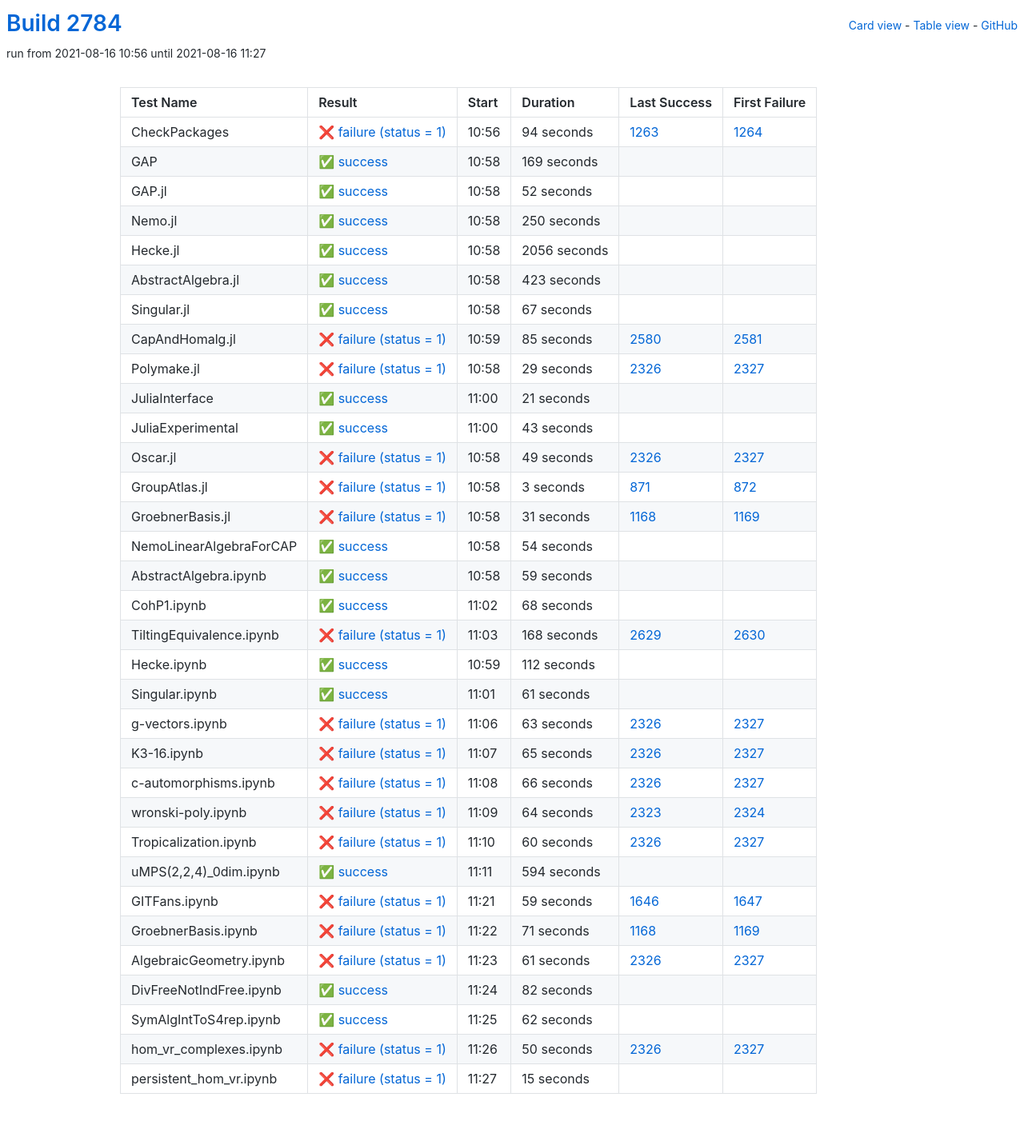
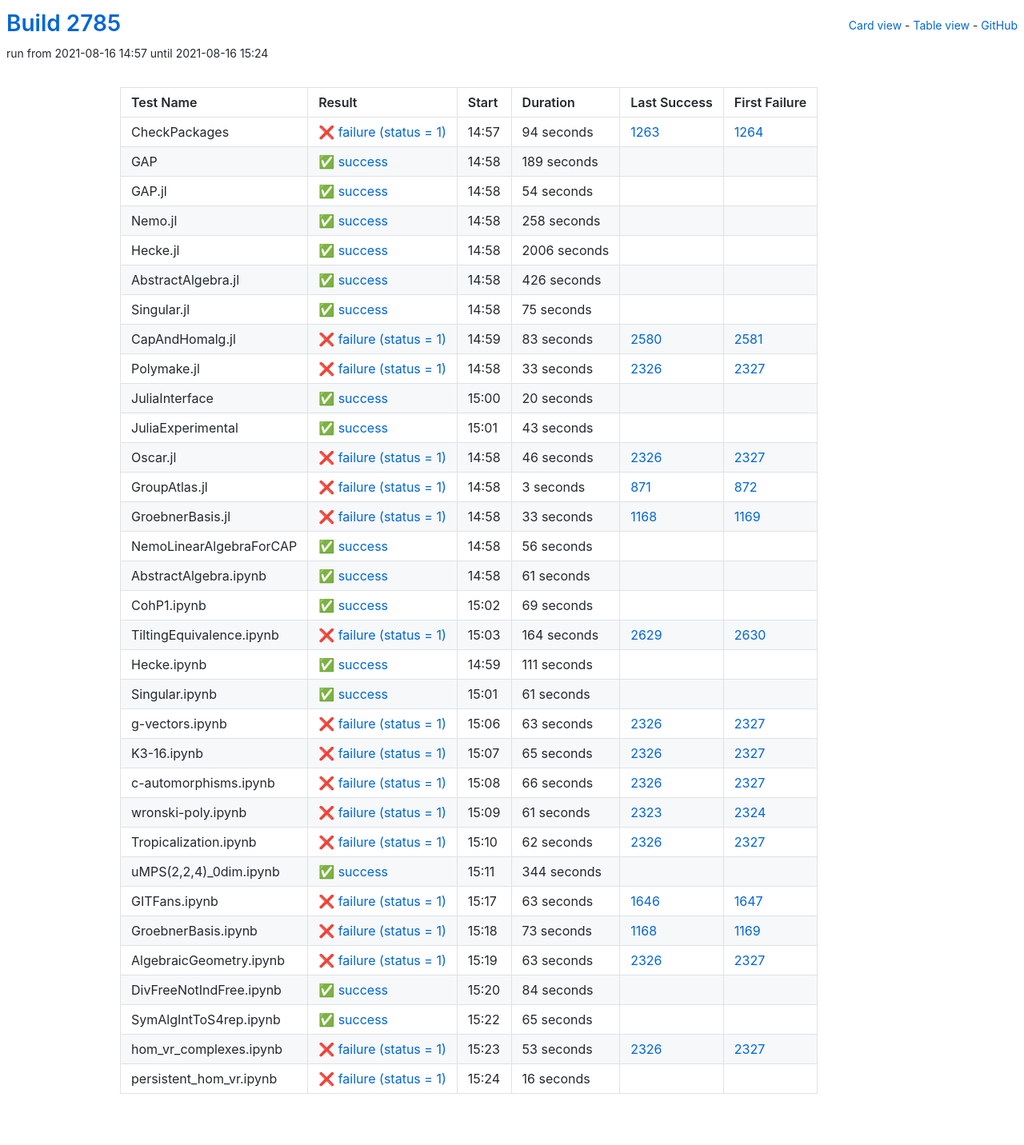
Before and after one commit to oscar-system/oscar-ci-status-stable, a Jekyll site: the page built from table.html, in a window 1280 px wide. Shown: the whole page at 80% size. Built offline with Jekyll 4.4.1, drawn with Linux system fonts in a browser that asks for light colours.

Commit message:
Build #2785

```diff
--- a/_data/ci.yml
+++ b/_data/ci.yml
@@ -1,6 +1,6 @@
 ---
-build: 2784
-build_url: https://oscarci.mathematik.uni-kl.de/job/oscar-stable/2784/
+build: 2785
+build_url: https://oscarci.mathematik.uni-kl.de/job/oscar-stable/2785/
 job: oscar-stable
 organization: oscar-system
 repo: oscar-ci-status-stable
@@ -8,8 +8,8 @@ repourl: https://github.com/oscar-system/oscar-ci-status-stable
 tests:
 - name: CheckPackages
   id: checkpackages
-  log: https://oscarci.mathematik.uni-kl.de/job/oscar-stable/2784/artifact/logs/build-2784/CheckPackages.log
-  start: 2021-08-16 10:56
+  log: https://oscarci.mathematik.uni-kl.de/job/oscar-stable/2785/artifact/logs/build-2785/CheckPackages.log
+  start: 2021-08-16 14:57
   success: false
   exitcode: 1
   status: failure
@@ -20,116 +20,116 @@ tests:
   first_failure_url: https://oscarci.mathematik.uni-kl.de/job/oscar-stable/1264/
 - name: GAP
   id: gap
-  log: https://oscarci.mathematik.uni-kl.de/job/oscar-stable/2784/artifact/logs/build-2784/GAP.log
-  start: 2021-08-16 10:58
+  log: https://oscarci.mathematik.uni-kl.de/job/oscar-stable/2785/artifact/logs/build-2785/GAP.log
+  start: 2021-08-16 14:58
   success: true
   exitcode: 0
   status: success
-  duration: 169
+  duration: 189
   last_success: false
   last_success_url:
   first_failure: false
   first_failure_url:
 - name: GAP.jl
   id: gap-jl
-  log: https://oscarci.mathematik.uni-kl.de/job/oscar-stable/2784/artifact/logs/build-2784/GAP.jl.log
-  start: 2021-08-16 10:58
+  log: https://oscarci.mathematik.uni-kl.de/job/oscar-stable/2785/artifact/logs/build-2785/GAP.jl.log
+  start: 2021-08-16 14:58
   success: true
   exitcode: 0
   status: success
-  duration: 52
+  duration: 54
   last_success: false
   last_success_url:
   first_failure: false
   first_failure_url:
 - name: Nemo.jl
   id: nemo-jl
-  log: https://oscarci.mathematik.uni-kl.de/job/oscar-stable/2784/artifact/logs/build-2784/Nemo.jl.log
-  start: 2021-08-16 10:58
+  log: https://oscarci.mathematik.uni-kl.de/job/oscar-stable/2785/artifact/logs/build-2785/Nemo.jl.log
+  start: 2021-08-16 14:58
   success: true
   exitcode: 0
   status: success
-  duration: 250
+  duration: 258
   last_success: false
   last_success_url:
   first_failure: false
   first_failure_url:
 - name: Hecke.jl
   id: hecke-jl
-  log: https://oscarci.mathematik.uni-kl.de/job/oscar-stable/2784/artifact/logs/build-2784/Hecke.jl.log
-  start: 2021-08-16 10:58
+  log: https://oscarci.mathematik.uni-kl.de/job/oscar-stable/2785/artifact/logs/build-2785/Hecke.jl.log
+  start: 2021-08-16 14:58
   success: true
   exitcode: 0
   status: success
-  duration: 2056
+  duration: 2006
   last_success: false
   last_success_url:
   first_failure: false
   first_failure_url:
 - name: AbstractAlgebra.jl
   id: abstractalgebra-jl
-  log: https://oscarci.mathematik.uni-kl.de/job/oscar-stable/2784/artifact/logs/build-2784/AbstractAlgebra.jl.log
-  start: 2021-08-16 10:58
+  log: https://oscarci.mathematik.uni-kl.de/job/oscar-stable/2785/artifact/logs/build-2785/AbstractAlgebra.jl.log
+  start: 2021-08-16 14:58
   success: true
   exitcode: 0
   status: success
-  duration: 423
+  duration: 426
   last_success: false
   last_success_url:
   first_failure: false
   first_failure_url:
 - name: Singular.jl
   id: singular-jl
-  log: https://oscarci.mathematik.uni-kl.de/job/oscar-stable/2784/artifact/logs/build-2784/Singular.jl.log
-  start: 2021-08-16 10:58
+  log: https://oscarci.mathematik.uni-kl.de/job/oscar-stable/2785/artifact/logs/build-2785/Singular.jl.log
+  start: 2021-08-16 14:58
   success: true
   exitcode: 0
   status: success
-  duration: 67
+  duration: 75
   last_success: false
   last_success_url:
   first_failure: false
   first_failure_url:
 - name: CapAndHomalg.jl
   id: capandhomalg-jl
-  log: https://oscarci.mathematik.uni-kl.de/job/oscar-stable/2784/artifact/logs/build-2784/CapAndHomalg.jl.log
-  start: 2021-08-16 10:59
+  log: https://oscarci.mathematik.uni-kl.de/job/oscar-stable/2785/artifact/logs/build-2785/CapAndHomalg.jl.log
+  start: 2021-08-16 14:59
   success: false
   exitcode: 1
   status: failure
-  duration: 85
+  duration: 83
   last_success: 2580
   last_success_url: https://oscarci.mathematik.uni-kl.de/job/oscar-stable/2580/
   first_failure: 2581
   first_failure_url: https://oscarci.mathematik.uni-kl.de/job/oscar-stable/2581/
 - name: Polymake.jl
   id: polymake-jl
-  log: https://oscarci.mathematik.uni-kl.de/job/oscar-stable/2784/artifact/logs/build-2784/Polymake.jl.log
-  start: 2021-08-16 10:58
+  log: https://oscarci.mathematik.uni-kl.de/job/oscar-stable/2785/artifact/logs/build-2785/Polymake.jl.log
+  start: 2021-08-16 14:58
   success: false
   exitcode: 1
   status: failure
-  duration: 29
+  duration: 33
   last_success: 2326
   last_success_url: https://oscarci.mathematik.uni-kl.de/job/oscar-stable/2326/
   first_failure: 2327
   first_failure_url: https://oscarci.mathematik.uni-kl.de/job/oscar-stable/2327/
 - name: JuliaInterface
   id: juliainterface
-  log: https://oscarci.mathematik.uni-kl.de/job/oscar-stable/2784/artifact/logs/build-2784/JuliaInterface.log
-  start: 2021-08-16 11:00
+  log: https://oscarci.mathematik.uni-kl.de/job/oscar-stable/2785/artifact/logs/build-2785/JuliaInterface.log
+  start: 2021-08-16 15:00
   success: true
   exitcode: 0
   status: success
-  duration: 21
+  duration: 20
   last_success: false
   last_success_url:
   first_failure: false
   first_failure_url:
 - name: JuliaExperimental
   id: juliaexperimental
-  log: https://oscarci.mathematik.uni-kl.de/job/oscar-stable/2784/artifact/logs/build-2784/JuliaExperimental.log
-  start: 2021-08-16 11:00
+  log: https://oscarci.mathematik.uni-kl.de/job/oscar-stable/2785/artifact/logs/build-2785/JuliaExperimental.log
+  start: 2021-08-16 15:01
   success: true
   exitcode: 0
   status: success
@@ -140,20 +140,20 @@ tests:
   first_failure_url:
 - name: Oscar.jl
   id: oscar-jl
-  log: https://oscarci.mathematik.uni-kl.de/job/oscar-stable/2784/artifact/logs/build-2784/Oscar.jl.log
-  start: 2021-08-16 10:58
+  log: https://oscarci.mathematik.uni-kl.de/job/oscar-stable/2785/artifact/logs/build-2785/Oscar.jl.log
+  start: 2021-08-16 14:58
   success: false
   exitcode: 1
   status: failure
-  duration: 49
+  duration: 46
   last_success: 2326
   last_success_url: https://oscarci.mathematik.uni-kl.de/job/oscar-stable/2326/
   first_failure: 2327
   first_failure_url: https://oscarci.mathematik.uni-kl.de/job/oscar-stable/2327/
 - name: GroupAtlas.jl
   id: groupatlas-jl
-  log: https://oscarci.mathematik.uni-kl.de/job/oscar-stable/2784/artifact/logs/build-2784/GroupAtlas.jl.log
-  start: 2021-08-16 10:58
+  log: https://oscarci.mathematik.uni-kl.de/job/oscar-stable/2785/artifact/logs/build-2785/GroupAtlas.jl.log
+  start: 2021-08-16 14:58
   success: false
   exitcode: 1
   status: failure
@@ -164,80 +164,80 @@ tests:
   first_failure_url: https://oscarci.mathematik.uni-kl.de/job/oscar-stable/872/
 - name: GroebnerBasis.jl
   id: groebnerbasis-jl
-  log: https://oscarci.mathematik.uni-kl.de/job/oscar-stable/2784/artifact/logs/build-2784/GroebnerBasis.jl.log
-  start: 2021-08-16 10:58
+  log: https://oscarci.mathematik.uni-kl.de/job/oscar-stable/2785/artifact/logs/build-2785/GroebnerBasis.jl.log
+  start: 2021-08-16 14:58
   success: false
   exitcode: 1
   status: failure
-  duration: 31
+  duration: 33
   last_success: 1168
   last_success_url: https://oscarci.mathematik.uni-kl.de/job/oscar-stable/1168/
   first_failure: 1169
   first_failure_url: https://oscarci.mathematik.uni-kl.de/job/oscar-stable/1169/
 - name: NemoLinearAlgebraForCAP
   id: nemolinearalgebraforcap
-  log: https://oscarci.mathematik.uni-kl.de/job/oscar-stable/2784/artifact/logs/build-2784/NemoLinearAlgebraForCAP.log
-  start: 2021-08-16 10:58
+  log: https://oscarci.mathematik.uni-kl.de/job/oscar-stable/2785/artifact/logs/build-2785/NemoLinearAlgebraForCAP.log
+  start: 2021-08-16 14:58
   success: true
   exitcode: 0
   status: success
-  duration: 54
+  duration: 56
   last_success: false
   last_success_url:
   first_failure: false
   first_failure_url:
 - name: AbstractAlgebra.ipynb
   id: abstractalgebra-ipynb
-  log: https://oscarci.mathematik.uni-kl.de/job/oscar-stable/2784/artifact/logs/build-2784/AbstractAlgebra.ipynb.log
-  start: 2021-08-16 10:58
+  log: https://oscarci.mathematik.uni-kl.de/job/oscar-stable/2785/artifact/logs/build-2785/AbstractAlgebra.ipynb.log
+  start: 2021-08-16 14:58
   success: true
   exitcode: 0
   status: success
-  duration: 59
+  duration: 61
   last_success: false
   last_success_url:
   first_failure: false
   first_failure_url:
 - name: CohP1.ipynb
   id: cohp1-ipynb
-  log: https://oscarci.mathematik.uni-kl.de/job/oscar-stable/2784/artifact/logs/build-2784/CohP1.ipynb.log
-  start: 2021-08-16 11:02
+  log: https://oscarci.mathematik.uni-kl.de/job/oscar-stable/2785/artifact/logs/build-2785/CohP1.ipynb.log
+  start: 2021-08-16 15:02
   success: true
   exitcode: 0
   status: success
-  duration: 68
+  duration: 69
   last_success: false
   last_success_url:
   first_failure: false
   first_failure_url:
 - name: TiltingEquivalence.ipynb
   id: tiltingequivalence-ipynb
-  log: https://oscarci.mathematik.uni-kl.de/job/oscar-stable/2784/artifact/logs/build-2784/TiltingEquivalence.ipynb.log
-  start: 2021-08-16 11:03
+  log: https://oscarci.mathematik.uni-kl.de/job/oscar-stable/2785/artifact/logs/build-2785/TiltingEquivalence.ipynb.log
+  start: 2021-08-16 15:03
   success: false
   exitcode: 1
   status: failure
-  duration: 168
+  duration: 164
   last_success: 2629
   last_success_url: https://oscarci.mathematik.uni-kl.de/job/oscar-stable/2629/
   first_failure: 2630
   first_failure_url: https://oscarci.mathematik.uni-kl.de/job/oscar-stable/2630/
 - name: Hecke.ipynb
   id: hecke-ipynb
-  log: https://oscarci.mathematik.uni-kl.de/job/oscar-stable/2784/artifact/logs/build-2784/Hecke.ipynb.log
-  start: 2021-08-16 10:59
+  log: https://oscarci.mathematik.uni-kl.de/job/oscar-stable/2785/artifact/logs/build-2785/Hecke.ipynb.log
+  start: 2021-08-16 14:59
   success: true
   exitcode: 0
   status: success
-  duration: 112
+  duration: 111
   last_success: false
   last_success_url:
   first_failure: false
   first_failure_url:
 - name: Singular.ipynb
   id: singular-ipynb
-  log: https://oscarci.mathematik.uni-kl.de/job/oscar-stable/2784/artifact/logs/build-2784/Singular.ipynb.log
-  start: 2021-08-16 11:01
+  log: https://oscarci.mathematik.uni-kl.de/job/oscar-stable/2785/artifact/logs/build-2785/Singular.ipynb.log
+  start: 2021-08-16 15:01
   success: true
   exitcode: 0
   status: success
@@ -248,8 +248,8 @@ tests:
   first_failure_url:
 - name: g-vectors.ipynb
   id: g-vectors-ipynb
-  log: https://oscarci.mathematik.uni-kl.de/job/oscar-stable/2784/artifact/logs/build-2784/g-vectors.ipynb.log
-  start: 2021-08-16 11:06
+  log: https://oscarci.mathematik.uni-kl.de/job/oscar-stable/2785/artifact/logs/build-2785/g-vectors.ipynb.log
+  start: 2021-08-16 15:06
   success: false
   exitcode: 1
   status: failure
@@ -260,8 +260,8 @@ tests:
   first_failure_url: https://oscarci.mathematik.uni-kl.de/job/oscar-stable/2327/
 - name: K3-16.ipynb
   id: k3-16-ipynb
-  log: https://oscarci.mathematik.uni-kl.de/job/oscar-stable/2784/artifact/logs/build-2784/K3-16.ipynb.log
-  start: 2021-08-16 11:07
+  log: https://oscarci.mathematik.uni-kl.de/job/oscar-stable/2785/artifact/logs/build-2785/K3-16.ipynb.log
+  start: 2021-08-16 15:07
   success: false
   exitcode: 1
   status: failure
@@ -272,8 +272,8 @@ tests:
   first_failure_url: https://oscarci.mathematik.uni-kl.de/job/oscar-stable/2327/
 - name: c-automorphisms.ipynb
   id: c-automorphisms-ipynb
-  log: https://oscarci.mathematik.uni-kl.de/job/oscar-stable/2784/artifact/logs/build-2784/c-automorphisms.ipynb.log
-  start: 2021-08-16 11:08
+  log: https://oscarci.mathematik.uni-kl.de/job/oscar-stable/2785/artifact/logs/build-2785/c-automorphisms.ipynb.log
+  start: 2021-08-16 15:08
   success: false
   exitcode: 1
   status: failure
@@ -284,120 +284,120 @@ tests:
   first_failure_url: https://oscarci.mathematik.uni-kl.de/job/oscar-stable/2327/
 - name: wronski-poly.ipynb
   id: wronski-poly-ipynb
-  log: https://oscarci.mathematik.uni-kl.de/job/oscar-stable/2784/artifact/logs/build-2784/wronski-poly.ipynb.log
-  start: 2021-08-16 11:09
+  log: https://oscarci.mathematik.uni-kl.de/job/oscar-stable/2785/artifact/logs/build-2785/wronski-poly.ipynb.log
+  start: 2021-08-16 15:09
   success: false
   exitcode: 1
   status: failure
-  duration: 64
+  duration: 61
   last_success: 2323
   last_success_url: https://oscarci.mathematik.uni-kl.de/job/oscar-stable/2323/
   first_failure: 2324
   first_failure_url: https://oscarci.mathematik.uni-kl.de/job/oscar-stable/2324/
 - name: Tropicalization.ipynb
   id: tropicalization-ipynb
-  log: https://oscarci.mathematik.uni-kl.de/job/oscar-stable/2784/artifact/logs/build-2784/Tropicalization.ipynb.log
-  start: 2021-08-16 11:10
+  log: https://oscarci.mathematik.uni-kl.de/job/oscar-stable/2785/artifact/logs/build-2785/Tropicalization.ipynb.log
+  start: 2021-08-16 15:10
   success: false
   exitcode: 1
   status: failure
-  duration: 60
+  duration: 62
   last_success: 2326
   last_success_url: https://oscarci.mathematik.uni-kl.de/job/oscar-stable/2326/
   first_failure: 2327
   first_failure_url: https://oscarci.mathematik.uni-kl.de/job/oscar-stable/2327/
 - name: uMPS(2,2,4)_0dim.ipynb
   id: umps-2-2-4-0dim-ipynb
-  log: https://oscarci.mathematik.uni-kl.de/job/oscar-stable/2784/artifact/logs/build-2784/uMPS-2-2-4-_0dim.ipynb.log
-  start: 2021-08-16 11:11
+  log: https://oscarci.mathematik.uni-kl.de/job/oscar-stable/2785/artifact/logs/build-2785/uMPS-2-2-4-_0dim.ipynb.log
+  start: 2021-08-16 15:11
   success: true
   exitcode: 0
   status: success
-  duration: 594
+  duration: 344
   last_success: false
   last_success_url:
   first_failure: false
   first_failure_url:
 - name: GITFans.ipynb
   id: gitfans-ipynb
-  log: https://oscarci.mathematik.uni-kl.de/job/oscar-stable/2784/artifact/logs/build-2784/GITFans.ipynb.log
-  start: 2021-08-16 11:21
+  log: https://oscarci.mathematik.uni-kl.de/job/oscar-stable/2785/artifact/logs/build-2785/GITFans.ipynb.log
+  start: 2021-08-16 15:17
   success: false
   exitcode: 1
   status: failure
-  duration: 59
+  duration: 63
   last_success: 1646
   last_success_url: https://oscarci.mathematik.uni-kl.de/job/oscar-stable/1646/
   first_failure: 1647
   first_failure_url: https://oscarci.mathematik.uni-kl.de/job/oscar-stable/1647/
 - name: GroebnerBasis.ipynb
   id: groebnerbasis-ipynb
-  log: https://oscarci.mathematik.uni-kl.de/job/oscar-stable/2784/artifact/logs/build-2784/GroebnerBasis.ipynb.log
-  start: 2021-08-16 11:22
+  log: https://oscarci.mathematik.uni-kl.de/job/oscar-stable/2785/artifact/logs/build-2785/GroebnerBasis.ipynb.log
+  start: 2021-08-16 15:18
   success: false
   exitcode: 1
   status: failure
-  duration: 71
+  duration: 73
   last_success: 1168
   last_success_url: https://oscarci.mathematik.uni-kl.de/job/oscar-stable/1168/
   first_failure: 1169
   first_failure_url: https://oscarci.mathematik.uni-kl.de/job/oscar-stable/1169/
 - name: AlgebraicGeometry.ipynb
   id: algebraicgeometry-ipynb
-  log: https://oscarci.mathematik.uni-kl.de/job/oscar-stable/2784/artifact/logs/build-2784/AlgebraicGeometry.ipynb.log
-  start: 2021-08-16 11:23
+  log: https://oscarci.mathematik.uni-kl.de/job/oscar-stable/2785/artifact/logs/build-2785/AlgebraicGeometry.ipynb.log
+  start: 2021-08-16 15:19
   success: false
   exitcode: 1
   status: failure
-  duration: 61
+  duration: 63
   last_success: 2326
   last_success_url: https://oscarci.mathematik.uni-kl.de/job/oscar-stable/2326/
   first_failure: 2327
   first_failure_url: https://oscarci.mathematik.uni-kl.de/job/oscar-stable/2327/
 - name: DivFreeNotIndFree.ipynb
   id: divfreenotindfree-ipynb
-  log: https://oscarci.mathematik.uni-kl.de/job/oscar-stable/2784/artifact/logs/build-2784/DivFreeNotIndFree.ipynb.log
-  start: 2021-08-16 11:24
+  log: https://oscarci.mathematik.uni-kl.de/job/oscar-stable/2785/artifact/logs/build-2785/DivFreeNotIndFree.ipynb.log
+  start: 2021-08-16 15:20
   success: true
   exitcode: 0
   status: success
-  duration: 82
+  duration: 84
   last_success: false
   last_success_url:
   first_failure: false
   first_failure_url:
 - name: SymAlgIntToS4rep.ipynb
   id: symalginttos4rep-ipynb
-  log: https://oscarci.mathematik.uni-kl.de/job/oscar-stable/2784/artifact/logs/build-2784/SymAlgIntToS4rep.ipynb.log
-  start: 2021-08-16 11:25
+  log: https://oscarci.mathematik.uni-kl.de/job/oscar-stable/2785/artifact/logs/build-2785/SymAlgIntToS4rep.ipynb.log
+  start: 2021-08-16 15:22
   success: true
   exitcode: 0
   status: success
-  duration: 62
+  duration: 65
   last_success: false
   last_success_url:
   first_failure: false
   first_failure_url:
 - name: hom_vr_complexes.ipynb
   id: hom-vr-complexes-ipynb
-  log: https://oscarci.mathematik.uni-kl.de/job/oscar-stable/2784/artifact/logs/build-2784/hom_vr_complexes.ipynb.log
-  start: 2021-08-16 11:26
+  log: https://oscarci.mathematik.uni-kl.de/job/oscar-stable/2785/artifact/logs/build-2785/hom_vr_complexes.ipynb.log
+  start: 2021-08-16 15:23
   success: false
   exitcode: 1
   status: failure
-  duration: 50
+  duration: 53
   last_success: 2326
   last_success_url: https://oscarci.mathematik.uni-kl.de/job/oscar-stable/2326/
   first_failure: 2327
   first_failure_url: https://oscarci.mathematik.uni-kl.de/job/oscar-stable/2327/
 - name: persistent_hom_vr.ipynb
   id: persistent-hom-vr-ipynb
-  log: https://oscarci.mathematik.uni-kl.de/job/oscar-stable/2784/artifact/logs/build-2784/persistent_hom_vr.ipynb.log
-  start: 2021-08-16 11:27
+  log: https://oscarci.mathematik.uni-kl.de/job/oscar-stable/2785/artifact/logs/build-2785/persistent_hom_vr.ipynb.log
+  start: 2021-08-16 15:24
   success: false
   exitcode: 1
   status: failure
-  duration: 15
+  duration: 16
   last_success: false
   last_success_url:
   first_failure: false
```
Also changed, not shown: README.md.
